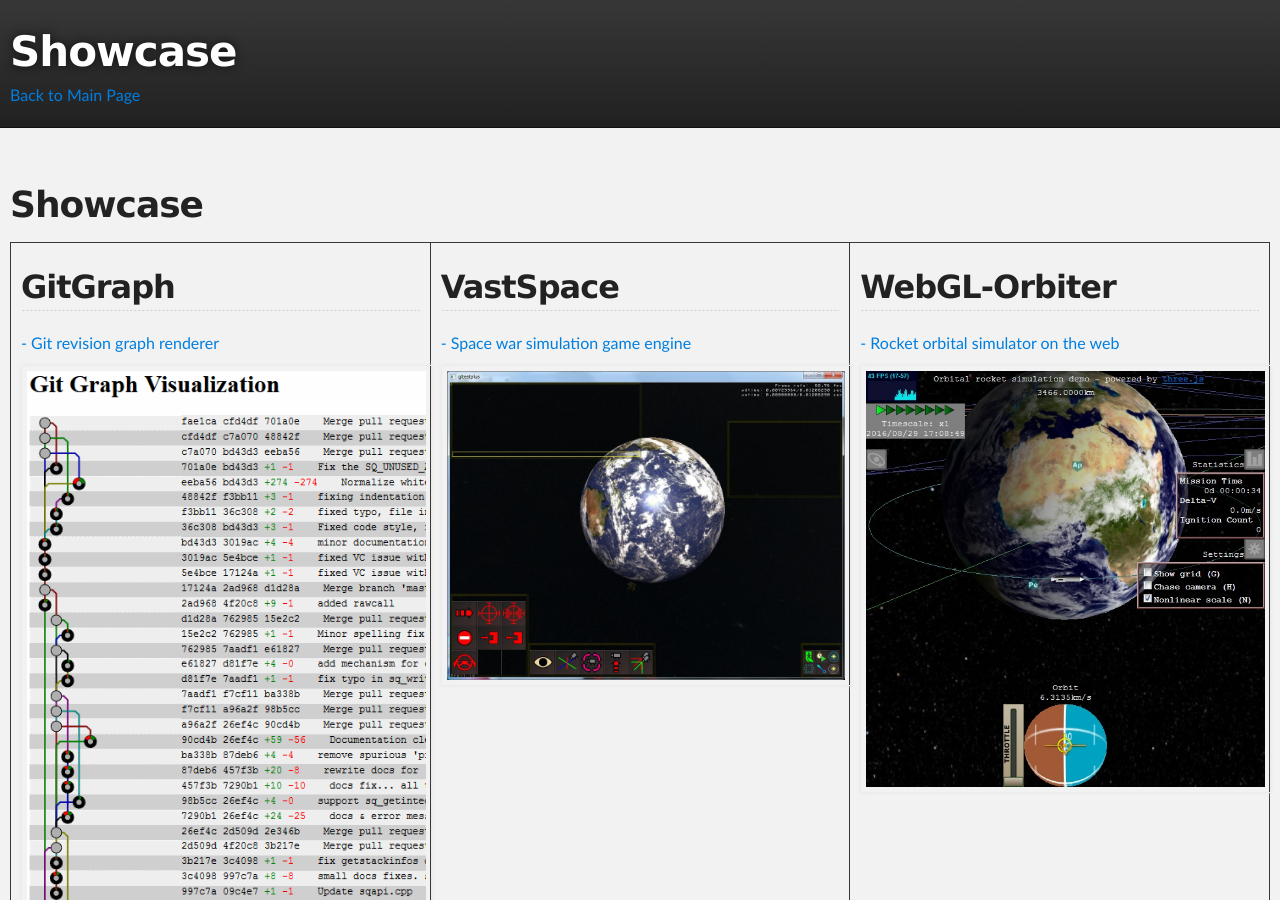
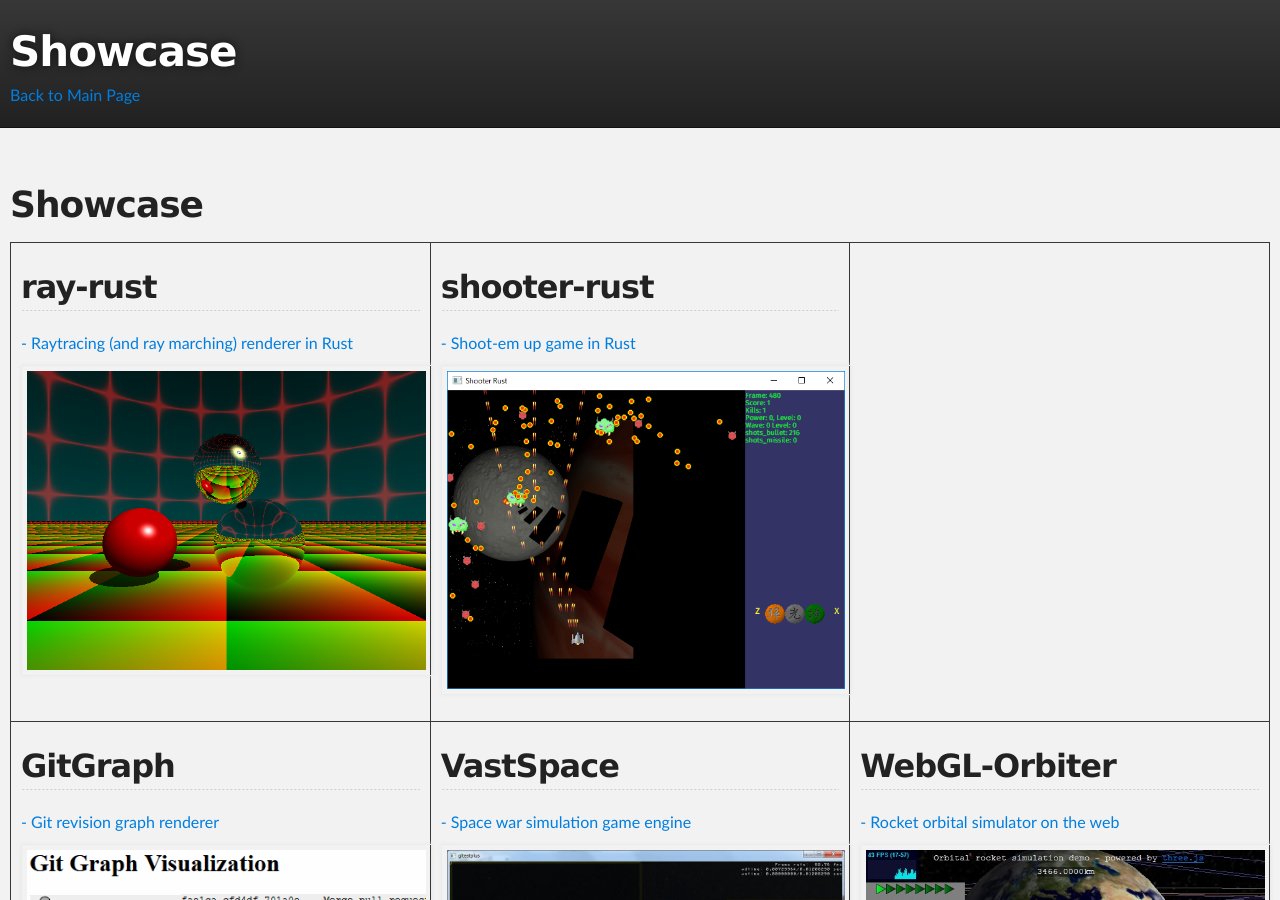
Before and after one commit to msakuta/msakuta.github.io, a Jekyll site: the page built from showcase.html, in a window 1280 px wide and 900 px high. Built offline with Jekyll 4.4.1, drawn with Linux system fonts in a browser that asks for light colours.

Commit message:
Add ray-rust and shooter-rust images to showcase

```diff
--- a/showcase.html
+++ b/showcase.html
@@ -5,6 +5,18 @@ layout: wide
 <h1>Showcase</h1>
 <table>
 <tbody>
+	<tr>
+		<td class="showcase">
+			<a href="https://github.com/msakuta/ray-rust"><h2>ray-rust</h2> - Raytracing (and ray marching) renderer in Rust</a>
+			<a href="images/showcase/ray-rust.png"><img src="images/showcase/ray-rust.png" alt="" /></a>
+		</td>
+		<td class="showcase">
+			<a href="https://github.com/msakuta/shooter-rust"><h2>shooter-rust</h2> - Shoot-em up game in Rust</a>
+			<a href="images/showcase/shooter-rust.jpg"><img src="images/showcase/shooter-rust.png" alt="" /></a>
+		</td>
+		<td class="showcase">
+		</td>
+	</tr>
 	<tr>
 		<td class="showcase">
 			<a href="https://github.com/msakuta/gitgraph"><h2>GitGraph</h2> - Git revision graph renderer</a>
```
Also changed, not shown: images/showcase/ray-rust.png (added), images/showcase/shooter-rust.png (added).
